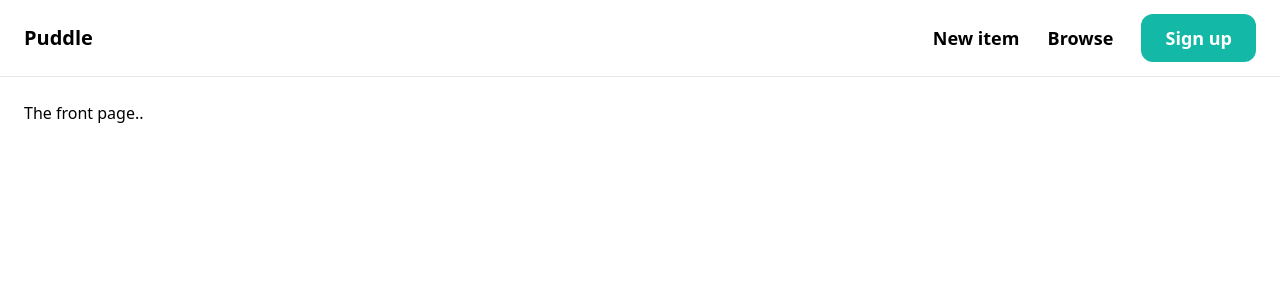
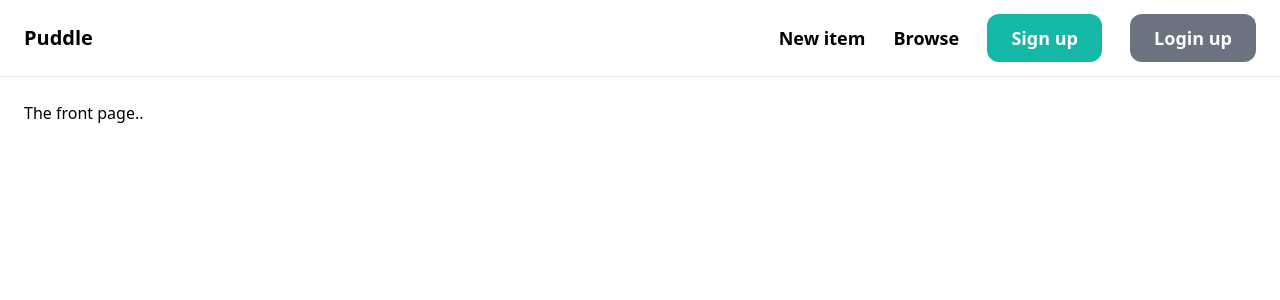
Before and after one commit to HarunaDev/django-oline-marketplace, a Django app: page / in a window 1280 px wide. Shown: the top 300 px of the page. Run offline with Django 4.2, Linux system fonts and the light colour scheme; some libraries are stand-ins or nearby versions.

Commit message:
added login button to nav bar

```diff
--- a/shurp/core/templates/core/base.html
+++ b/shurp/core/templates/core/base.html
@@ -16,6 +16,8 @@
             <a href="#" class="text-lg font-semibold hover:text-gray-500">Browse</a>
 
             <a href="#" class="px-6 py-3 text-lg font-semibold bg-teal-500 text-white rounded-xl hover:bg-teal-700">Sign up</a>
+
+            <a href="#" class="px-6 py-3 text-lg font-semibold bg-gray-500 text-white rounded-xl hover:bg-gray-700">Login up</a>
         </div>
     </nav>
 
```
